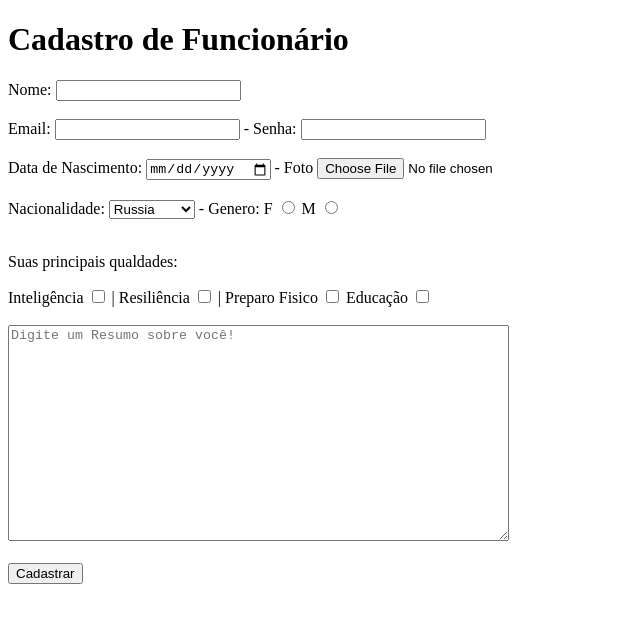
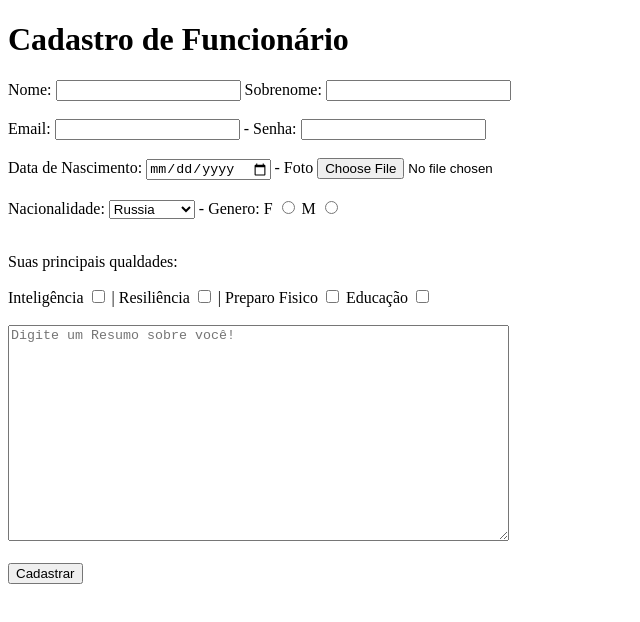
Before and after one commit to Rorafa21/JSFullStack-Estudo, a plain HTML site: page HTML/Formulario/exform.html in a window 1280 px wide. Shown: the whole page, without its empty margins (0-640 px from the left). Drawn offline with Linux system fonts and the light colour scheme.

Commit message:
sobrenome

```diff
--- a/HTML/Formulario/exform.html
+++ b/HTML/Formulario/exform.html
@@ -12,6 +12,9 @@
         <div id="divnome">
             <label for="nome">Nome:</label>
             <input type="text" name="nome" id="nome" required>
+            <label for="sobrenome">Sobrenome: </label>
+            <input type="name" name="sobrenome" id="sobrenome" required>
+
         </div>
         <br>
         <div>
```
